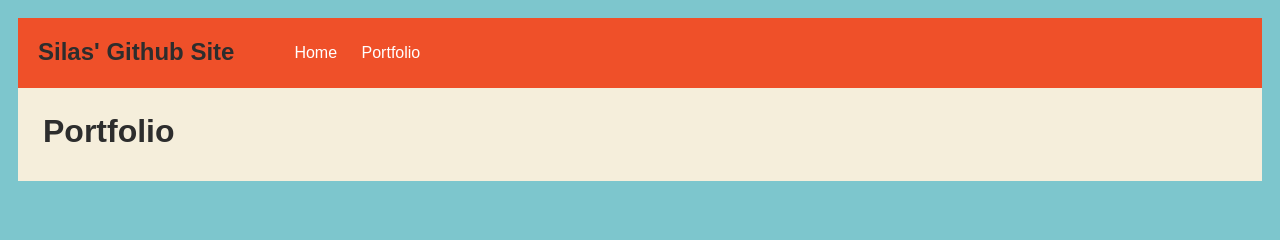
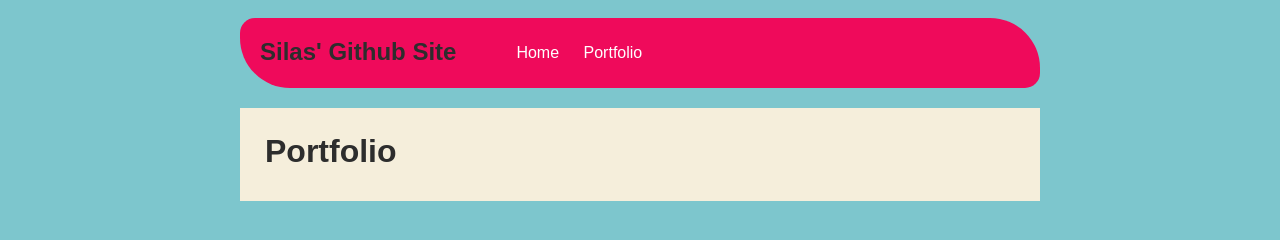
Before and after one commit to silas546/silas546.github.io, a plain HTML site: page portfolio.html in a window 1280 px wide. Drawn offline with nearby package versions, Linux system fonts and the light colour scheme; no server answers.

Commit message:
updated css on portfolio/index

```diff
--- a/portfolio.html
+++ b/portfolio.html
@@ -23,10 +23,12 @@
 
             /* navigation menu */
             nav {
-                background: rgb(239, 80, 41);
+                background: rgb(239, 10, 91);
                 margin: 0 auto;
+                margin-bottom: 20px;
                 display: flex;
                 padding: 10px;
+                border-radius: 15px 50px;
             }
             nav header {
                 display: flex;
@@ -81,6 +83,7 @@
     </head>
 
     <body>
+        <div id="all-contents">
         <nav>
             <h1>Silas' Github Site</h1>
             <ul>
@@ -99,5 +102,6 @@
         </main>
         <script src="https://ajax.googleapis.com/ajax/libs/jquery/2.1.3/jquery.min.js"></script>
         <script id="portfolioScript">$(document).ready(function() {$.getJSON('projects/projects.json').then(function(data) { data.projects.forEach(function(project){ $('#portfolio').append('<li><a href="projects/' + project.name + '/">' + project.title + ' : ' + project.description + '</a></li>'); }); }); });</script>
+        </div>
     </body>
 </html>
```
Also changed, not shown: index.html (+3 -0 lines).
